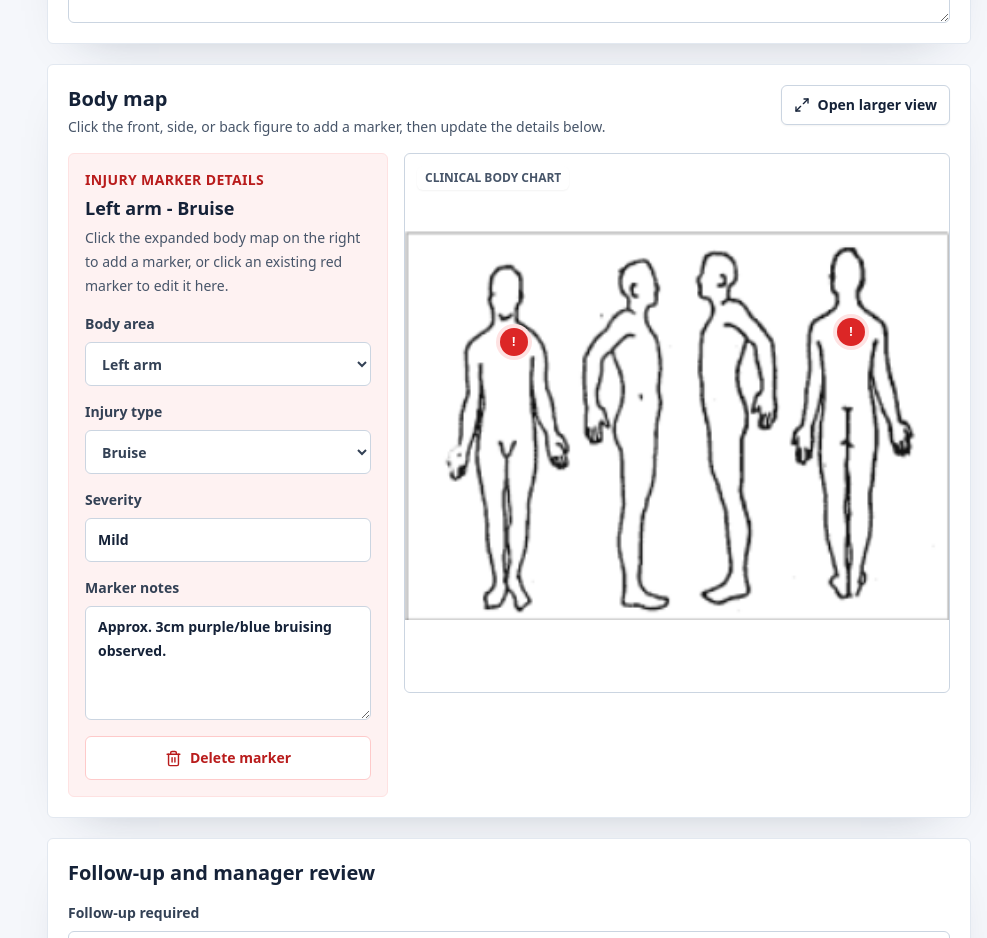
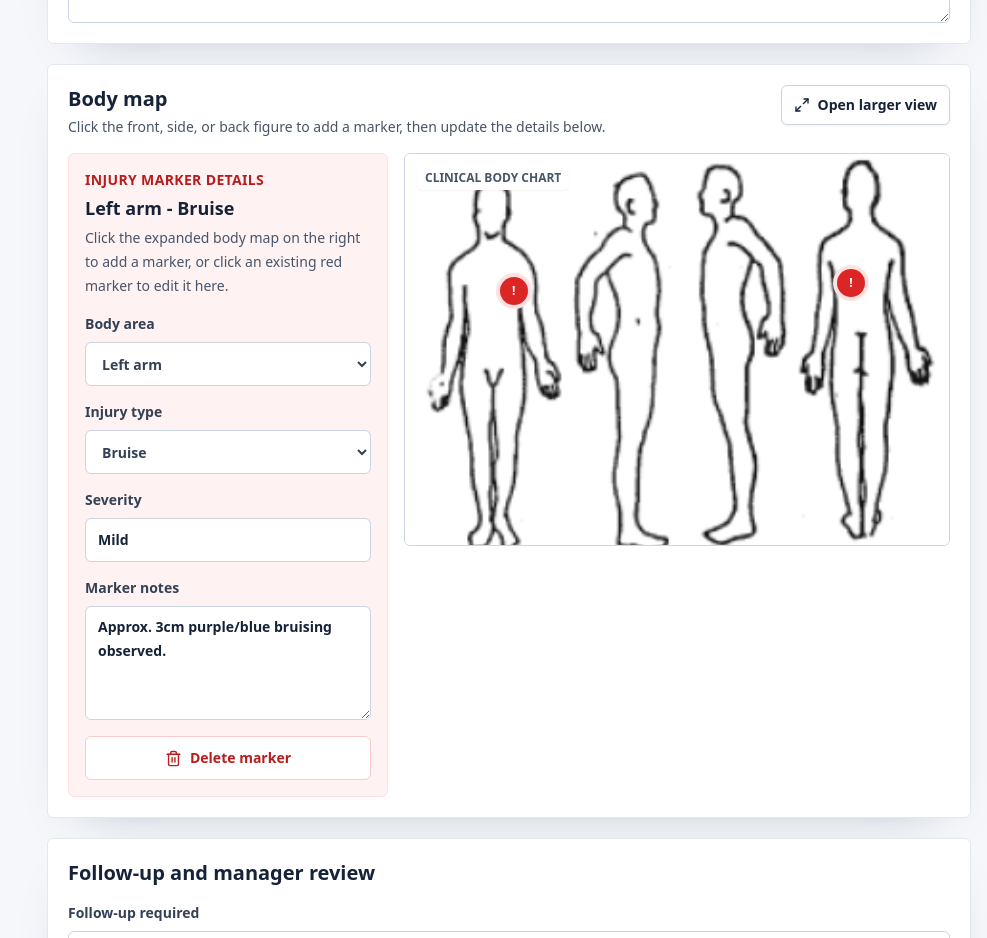
Before and after one commit to DENMWA/EMPOWER, a Next.js app: page /incidents/new in a window 1280 px wide. Shown: the part 1740-2678 px from the top of the page, without its empty margins (293-1280 px from the left). Built offline with nearby package versions, Linux system fonts and the light colour scheme; no server answers.

Commit message:
Scale incident body map to fill panel

```diff
--- a/components/incidents/IncidentReportForm.tsx
+++ b/components/incidents/IncidentReportForm.tsx
@@ -105,7 +105,7 @@ function BodyMap({ markers, expanded, onAdd, onSelect }: { markers: BodyMarker[]
         const y = Math.round(((event.clientY - rect.top) / rect.height) * 100);
         onAdd(getBodyViewFromPoint(x), x, y);
       }}
-      className={`${expanded ? "min-h-[640px]" : "min-h-[540px]"} relative block w-full overflow-hidden rounded-md border border-slate-300 bg-white text-left shadow-inner transition-all`}
+      className={`${expanded ? "min-h-[620px]" : "min-h-[520px]"} relative block w-full overflow-hidden rounded-md border border-slate-300 bg-white text-left shadow-inner transition-all xl:aspect-[306/220] xl:min-h-0`}
       aria-label="Add body map marker"
     >
       <div className="absolute inset-0 flex items-center justify-center rounded-md bg-white">
@@ -115,7 +115,7 @@ function BodyMap({ markers, expanded, onAdd, onSelect }: { markers: BodyMarker[]
           fill
           priority
           sizes="(min-width: 1280px) 900px, 100vw"
-          className="object-contain"
+          className="scale-[1.08] object-cover"
         />
       </div>
       <span className="absolute left-3 top-3 rounded-md bg-white px-2 py-1 text-xs font-bold uppercase text-slate-600 shadow-sm">Clinical body chart</span>
```
